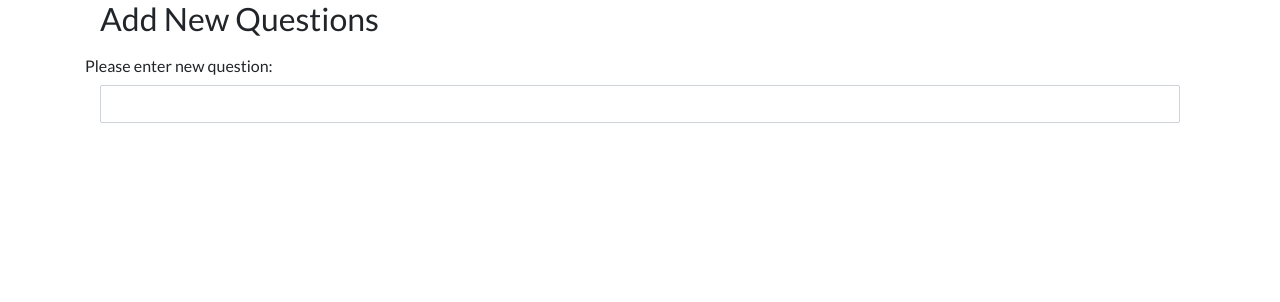
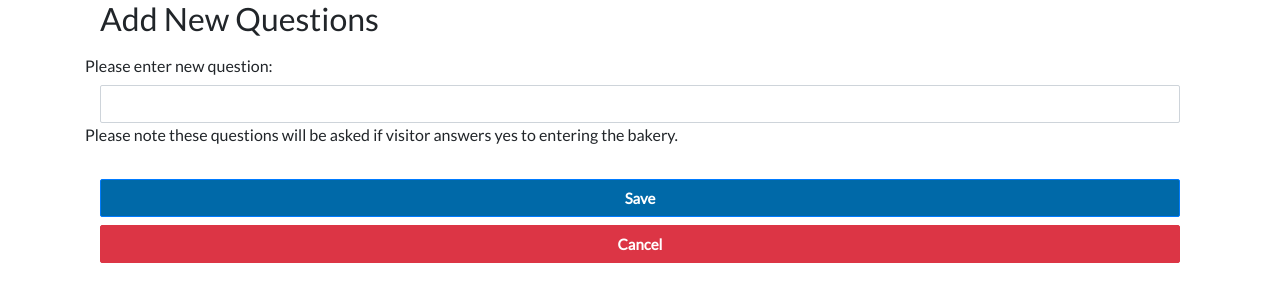
Before and after one commit to tdignan87/traceVMS, a Flask app: template templates/add-questions.html in a window 1280 px wide. Shown: the part 120-422 px from the top of the page. Run offline with Flask 2, Linux system fonts and the light colour scheme; the template is opened without the code that fills it, so the values that code supplies are empty; some libraries are stand-ins or nearby versions.

Commit message:
Added buttons to form and css styling

```diff
--- a/templates/add-questions.html
+++ b/templates/add-questions.html
@@ -1,7 +1,7 @@
 {% extends 'base.html' %} {% block content %}
 
 
-<section class="container" id="company-new-container">
+<section class="container" id="question-new-container">
     <h2>Add New Questions</h2>
     <form>
         <div class="form-group row">
@@ -9,8 +9,14 @@
             <div class="col-sm-12">
                 <input type="text" class="form-control" id="colFormLabelFirst" name="newQuestionAdd" required>
             </div>
+            <p>Please note these questions will be asked if visitor answers yes to entering the bakery.</p>
         </div>
-
+        <div class="form-group row ">
+            <div class="col-sm-12 ">
+                <button type="submit " class="btn btn-primary btn-block" id="new-question-btn">Save</button>
+                <button type="button" class="btn btn-danger btn-block" href="">Cancel</button>
+            </div>
+        </div>
     </form>
 
 </section>
```
